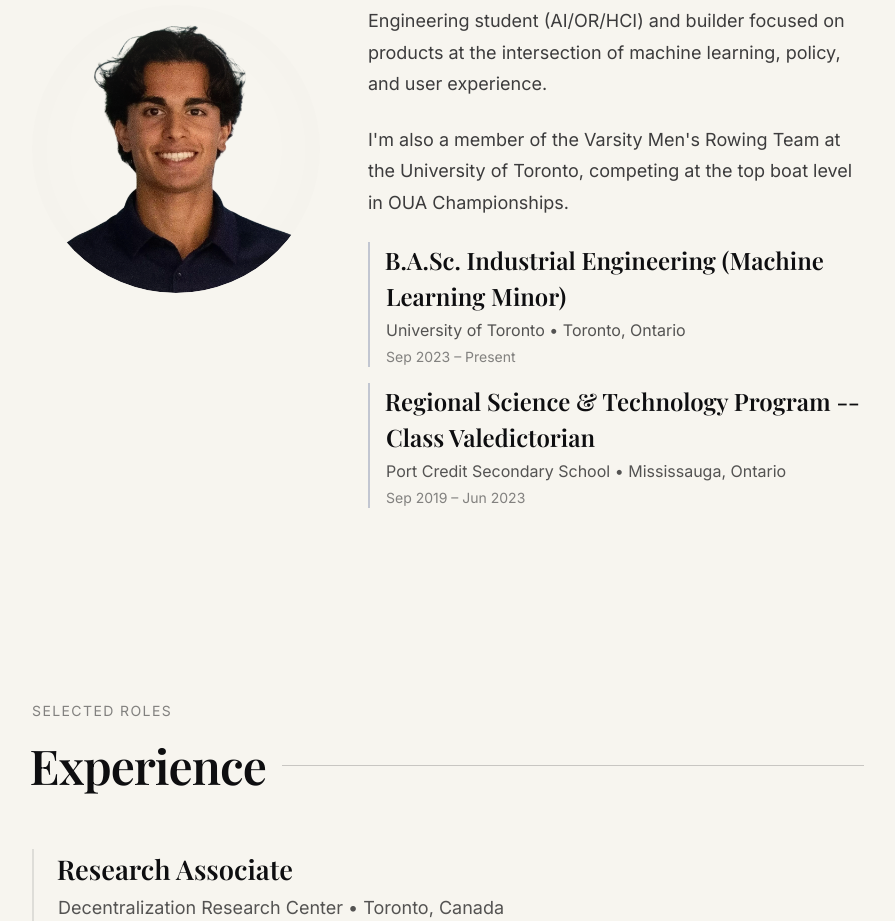
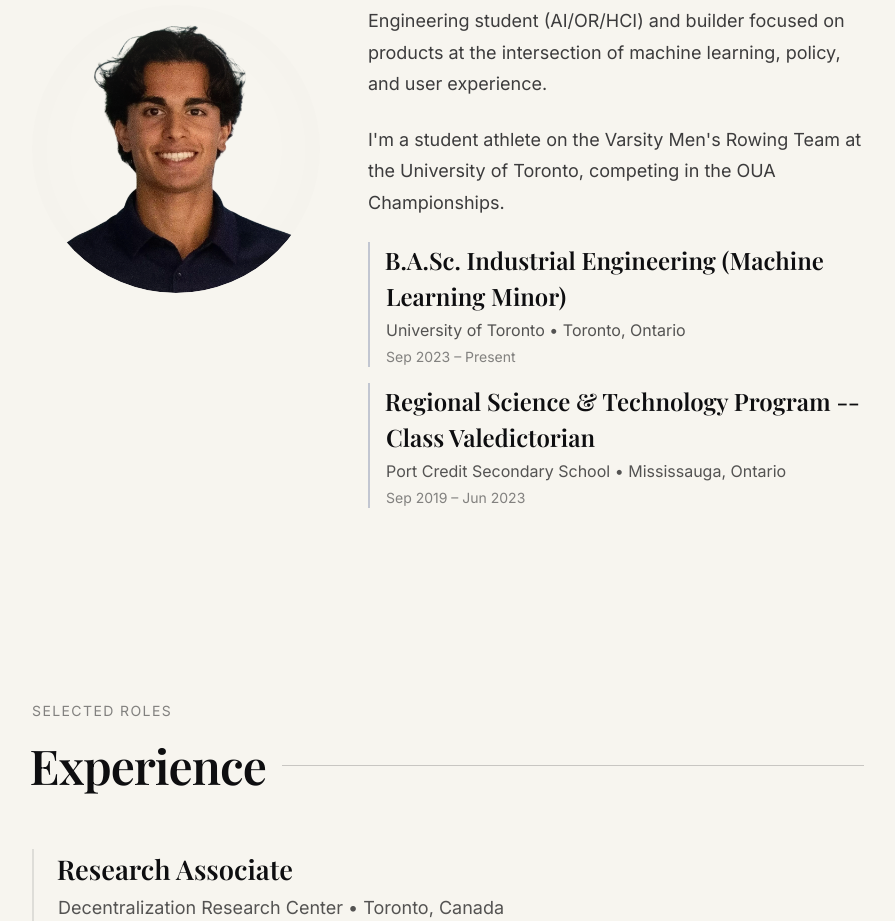
Before and after one commit to Shaandjain/shaan-personal-site, a React (Vite) app: page / in a window 1280 px wide. Shown: the part 1040-1961 px from the top of the page, without its empty margins (192-1087 px from the left). Built offline with nearby package versions, Linux system fonts and the light colour scheme.

Commit message:
Update rowing team description in About section

```diff
--- a/src/App.tsx
+++ b/src/App.tsx
@@ -84,7 +84,8 @@ function App() {
                 {resumeData.about}
               </p>
               <p className="text-fluid-base text-ink/80 dark:text-ivory/80 font-sans leading-relaxed mb-6">
-                I'm also a member of the Varsity Men's Rowing Team at the University of Toronto, competing at the top boat level in OUA Championships.
+                I'm a student athlete on the Varsity Men's Rowing Team at the University of Toronto,
+                competing in the OUA Championships.
               </p>
               <div className="space-y-4">
                 {resumeData.education.map((edu, idx) => (
```
